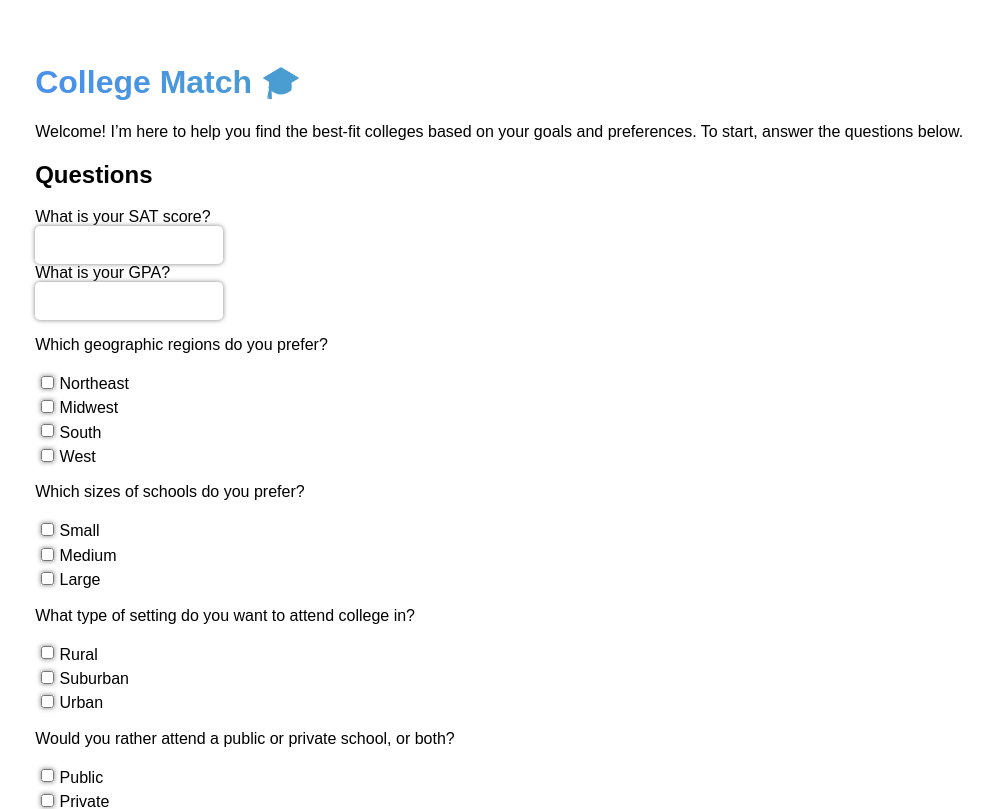
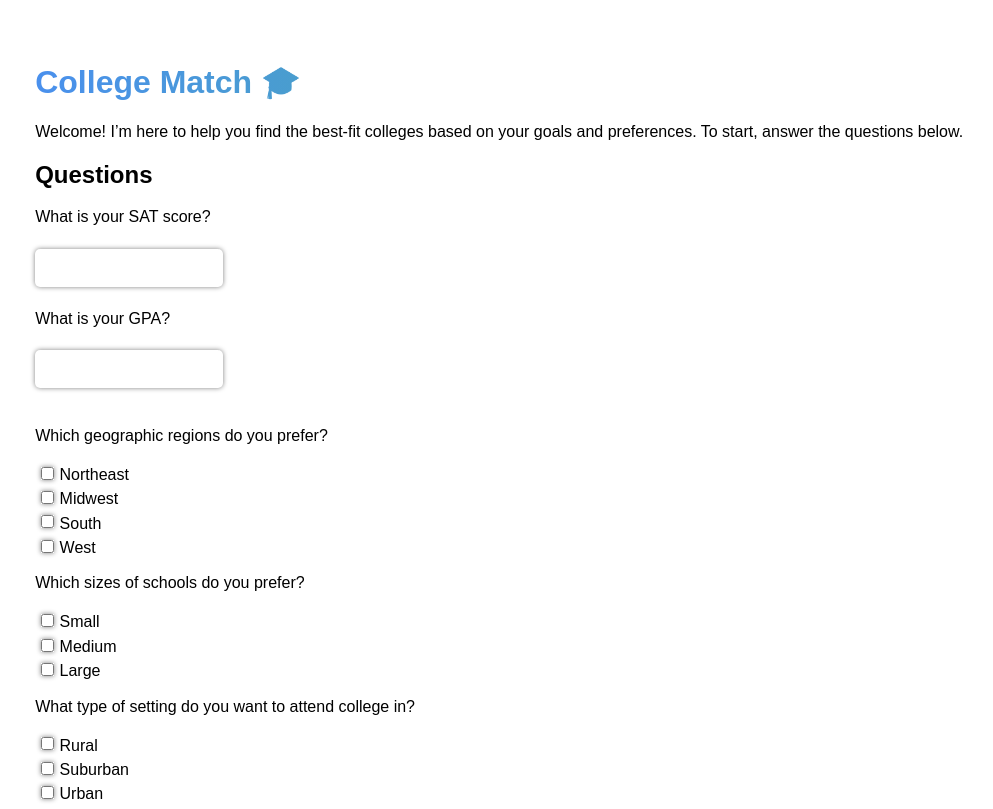
Before and after one commit to daedaldan/college-match, a React (Create React App) app: page / in a window 1280 px wide. Shown: the top 809 px of the page, without its empty margins (36-1029 px from the left). Built offline with nearby package versions, Linux system fonts and the light colour scheme.

Commit message:
Add alt for images, remove unused import

```diff
--- a/src/App.css
+++ b/src/App.css
@@ -18,6 +18,7 @@ body {
 input {
   border: none;
   border-radius: 5px;
+  margin: 2% 0;
   padding: 1%;
   box-shadow: 0 0 5px gray;
   font-size: 0.8em;
--- a/src/components/Questions.js
+++ b/src/components/Questions.js
@@ -1,4 +1,4 @@
-import React, {Component, useState} from 'react';
+import React, {Component} from 'react';
 
 export default class Questions extends Component {
   constructor(props) {
--- a/src/components/Recommendations.js
+++ b/src/components/Recommendations.js
@@ -17,7 +17,7 @@ const Recommendations = (props) => {
           {props.college_matches.map((college) => (
               <div className="college">
                 <div className="primary-info">
-                  <img src={college.image}/>
+                  <img src={college.image} alt={"photo of " + college.name}/>
                   <h3>{college.name}</h3>
                   {/* Only include first 4 sentences of college's description */}
                   <p>{college.description.split(". ").slice(0, 4).join(". ") + "."}</p>
```
